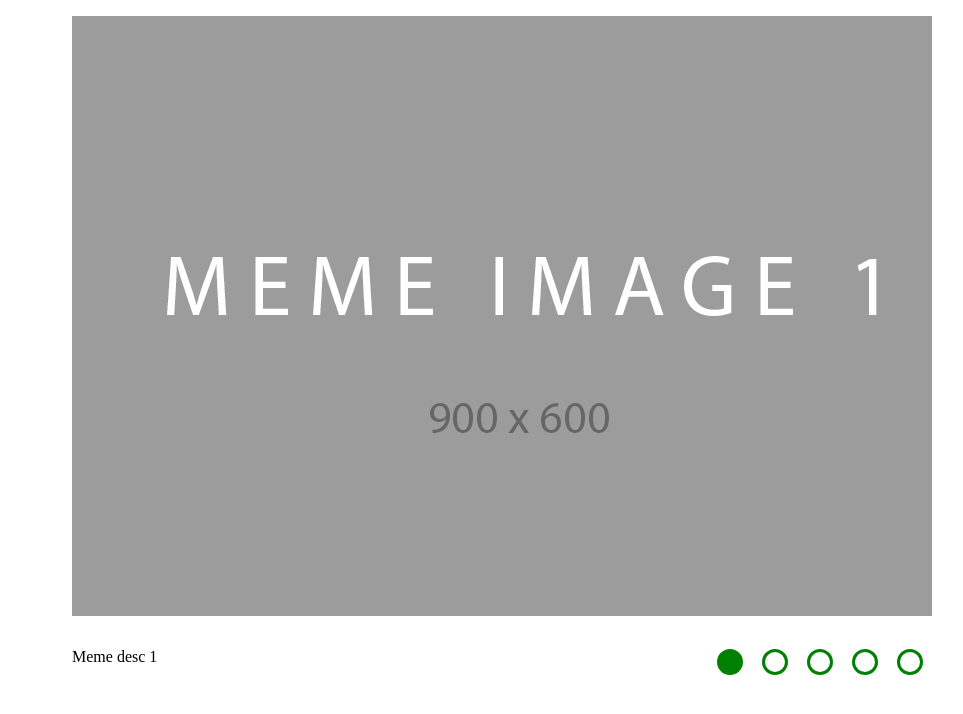
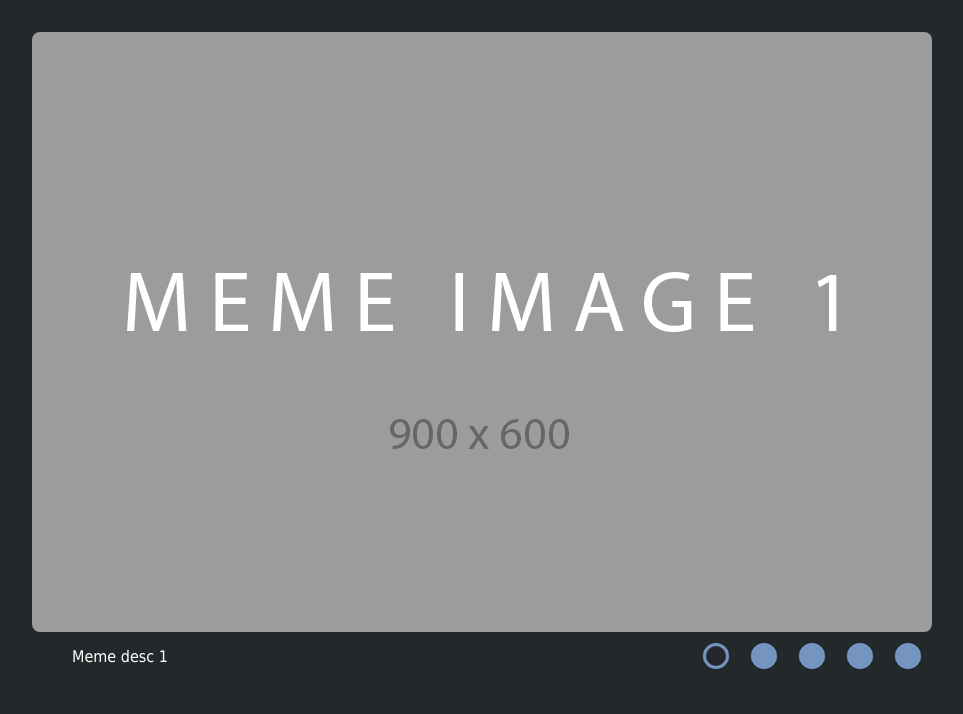
Before and after one commit to Jeneko/cssMemSlider, a plain HTML site: page index.html in a window 1280 px wide. Shown: the whole page, without its empty margins (158-1121 px from the left). Drawn offline with Linux system fonts and the light colour scheme.

Commit message:
feat: add some glorious styles (Tue May 10 18:28:29 2022)

```diff
--- a/css/style.css
+++ b/css/style.css
@@ -6,11 +6,18 @@
 
 :root {
     --slider-max-width: 900px;
-    --color-hover-dot: red;
-    --color-active-dot: green;
+    --border-radius: 0.5rem;
+    --color-main-bg: #25282a;
+    --color-dot-default: #7395bf;
+    --color-dot-hover: #ffffff;
+    --color-dot-active: transparent;
+    --color-slider-text: #ffffff;
 }
 
-body {}
+body {
+    font-family: Tahoma, Verdana, sans-serif;
+    background-color: var(--color-main-bg);
+}
 
 /* ====================== */
 /*         Slider         */
@@ -19,8 +26,9 @@ body {}
 .slider {
     display: grid;
     max-width: var(--slider-max-width);
-    margin: 0 auto;
-    grid-template-columns: 75% 25%;
+    margin: 2rem auto;
+    padding: 0 2rem;
+    grid-template-columns: 1fr auto;
     grid-template-areas:
         "images images"
         "text controls";
@@ -33,6 +41,7 @@ body {}
 /* ====================== */
 /*     Slider Control     */
 /* ====================== */
+
 .slider__controls {
     display: flex;
     grid-area: controls;
@@ -43,20 +52,22 @@ body {}
     display: flex;
     justify-content: center;
     align-items: center;
-    height: 60px;
-    width: 60px;
+    height: 3rem;
+    width: 3rem;
 }
 
 .slider__control-dot {
     display: block;
     border-radius: 50%;
     padding: 10px;
-    border: 3px solid var(--color-active-dot);
-    transition: background 0.3s ease;
+    border: 3px solid var(--color-dot-default);
+    background-color: var(--color-dot-default);
+    transition: background-color 0.3s ease, border-color 0.3s ease;
 }
 
 .slider__control-label:hover .slider__control-dot {
-    background-color: var(--color-hover-dot);
+    background-color: var(--color-dot-hover);
+    border-color: var(--color-dot-hover);
 }
 
 #radio-1:checked~.slider__controls .slider__control-label:nth-child(1) .slider__control-dot {
@@ -80,14 +91,22 @@ body {}
 /* ====================== */
 
 .slider__images {
+    margin: 0;
+    padding: 0;
     grid-area: images;
     overflow: hidden;
     max-height: 600px;
     max-width: var(--slider-max-width);
+    border-radius: var(--border-radius);
 }
 
 .slider__image {
     display: none;
+}
+
+.slider__image img {
+    max-width: 100%;
+    display: block;
 }
 
 #radio-1:checked~.slider__images .slider__image:nth-child(1) { display: block; }
@@ -106,6 +125,7 @@ body {}
 
 .slider__text {
     display: none;
+    color: var(--color-slider-text);
 }
 
 #radio-1:checked~.slider__texts .slider__text:nth-child(1) { display: block; }
```
